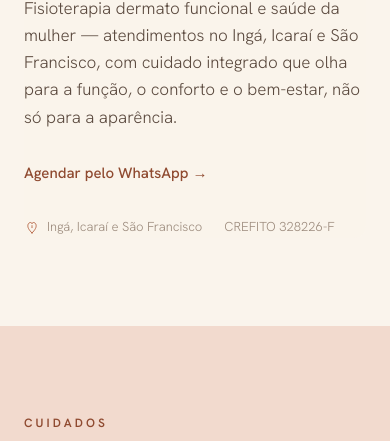
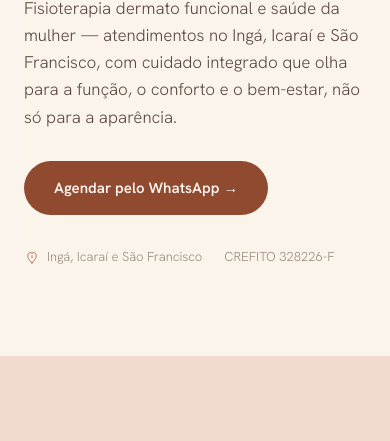
Before and after one commit to ffernndo/fisiocamillasodre, a plain HTML site: page index.html in a window 390 px wide. Shown: the part 381-822 px from the top of the page. Drawn offline with Linux system fonts and the light colour scheme.

Commit message:
CTA da hero vira botao solido no mobile (conversao de trafego de anuncio)

```diff
--- a/index.html
+++ b/index.html
@@ -63,7 +63,16 @@
     .heromini { display: flex !important; }
     .fcard { left: 12px !important; right: auto !important; }
     .herocta { justify-content: flex-start; }
-    .herocta a { width: auto; text-align: left; }
+    /* No celular o CTA da hero vira botão sólido — é onde cai quase todo o tráfego de anúncio */
+    .herocta a {
+      background: #8F4A30 !important;
+      color: #FAF4EC !important;
+      display: inline-block;
+      padding: 15px 30px;
+      border-radius: 999px;
+      font-weight: 600 !important;
+      text-align: center;
+    }
   }
 </style>
 
```
